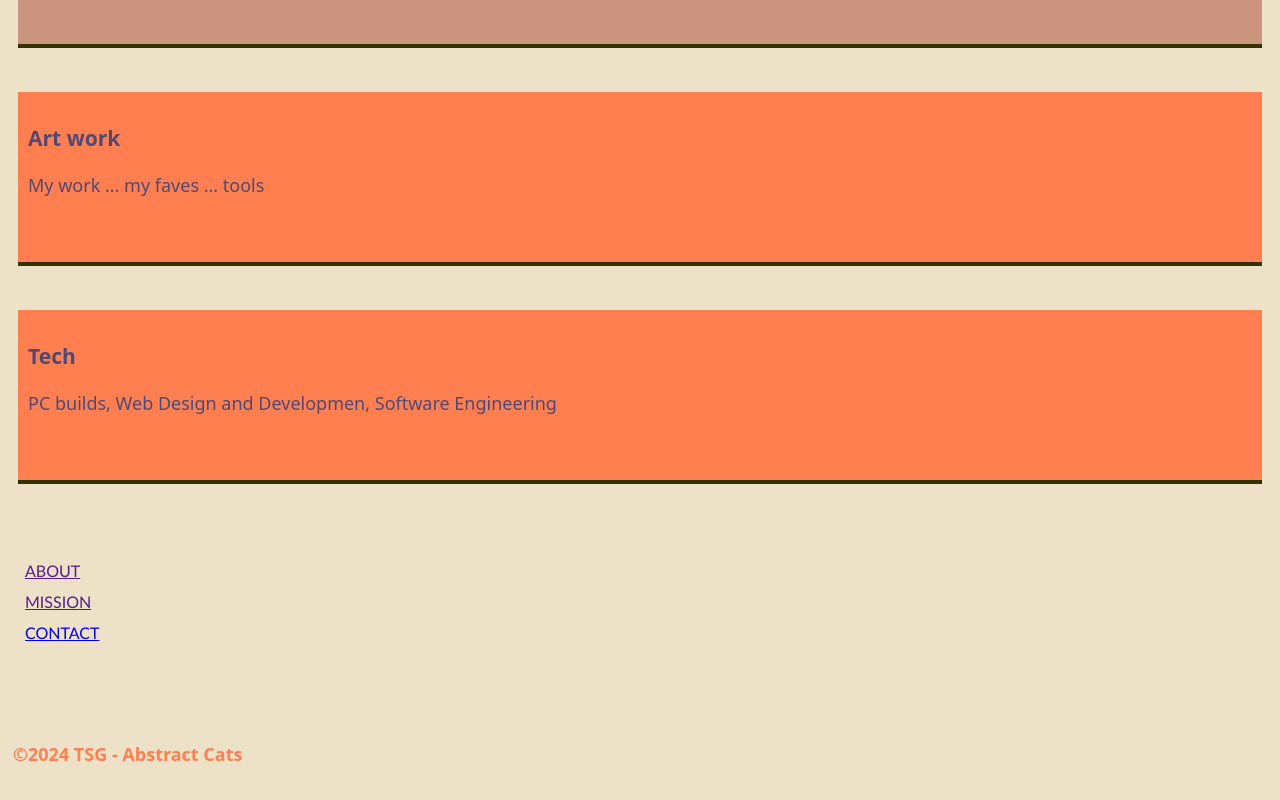
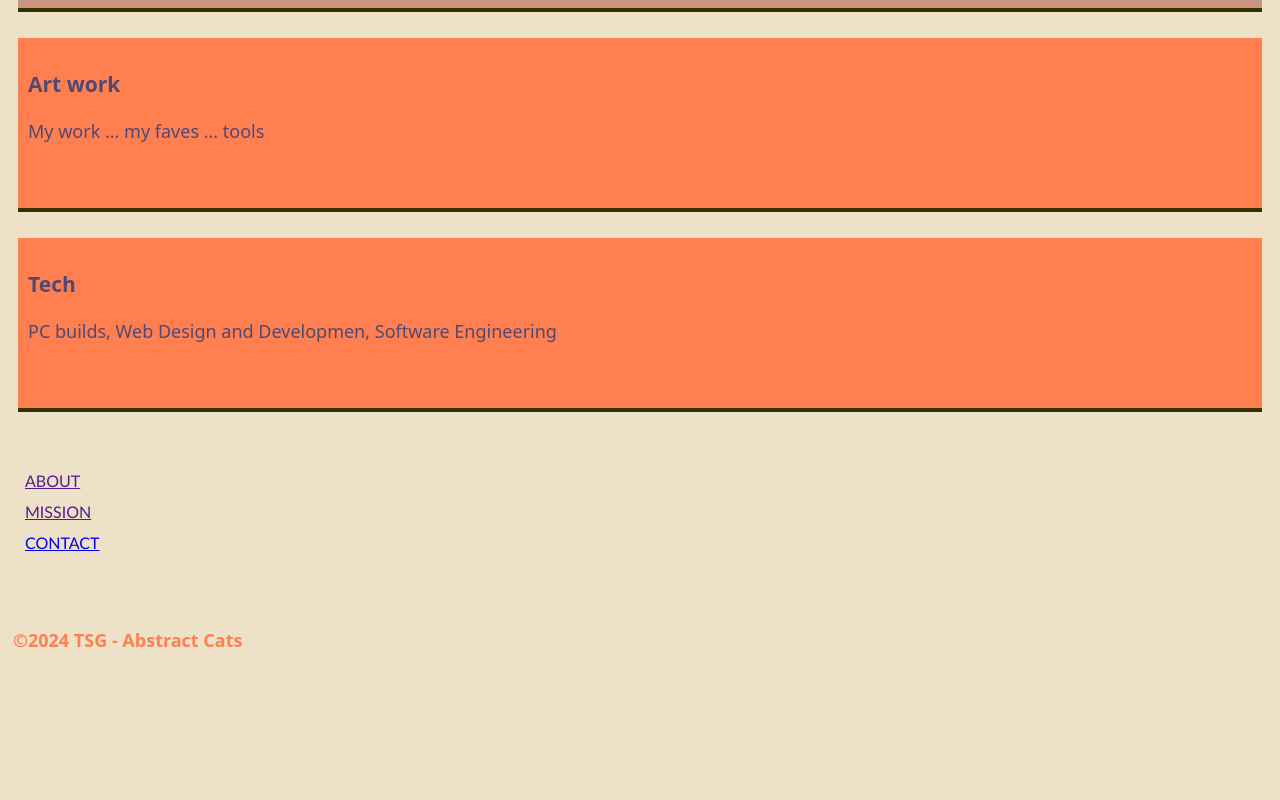
Before and after one commit to tsgxcode/Web-Development-TSG-AC-Site-2024, a plain HTML site: page index.html in a window 1280 px wide. Shown: the part 430-1230 px from the top of the page. After the commit the page ends 1119 px from the top, so only its background shows below. Drawn offline with Linux system fonts and the light colour scheme.

Commit message:
Cleaning more HTML

```diff
--- a/css/css.css
+++ b/css/css.css
@@ -54,7 +54,7 @@
 	display: grid;
 	color: rgb(79, 73, 116);
 	padding: 5px;
-    grid-gap:10px;
+    grid-gap:1px;
 
 }
 
--- a/index.html
+++ b/index.html
@@ -23,7 +23,7 @@
 
       <br>
 
-    <main class="main">
+<main class="main">
         <article class="article1">
         <h3>Music</h3>
         <p>Guitar, Synth/KeyBoard, found sounds</p>
@@ -51,19 +51,19 @@
 
 </main>
 
-    <br />
+   <br>
+
     <footer class="footer">
       <ul class="follow">
         <li class="follow"><a href="">About</a></li>
         <li class="follow"><a href="">Mission</a></li>
-        <li class="follow"><a href="\contact.html">Contact</a>
-        </li>
+        <li class="follow"><a href="\contact.html">Contact</a></li>
       </ul>
       </div>
-      <br />
-      <br />
 
-      <h4>&copy2024 TSG - Abstract Cats</h4>
+      <br>
+    <div><h4>&copy2024 TSG - Abstract Cats</h4></div>
+
     </footer>
 
     <script src="js\script.js"></script>
```
